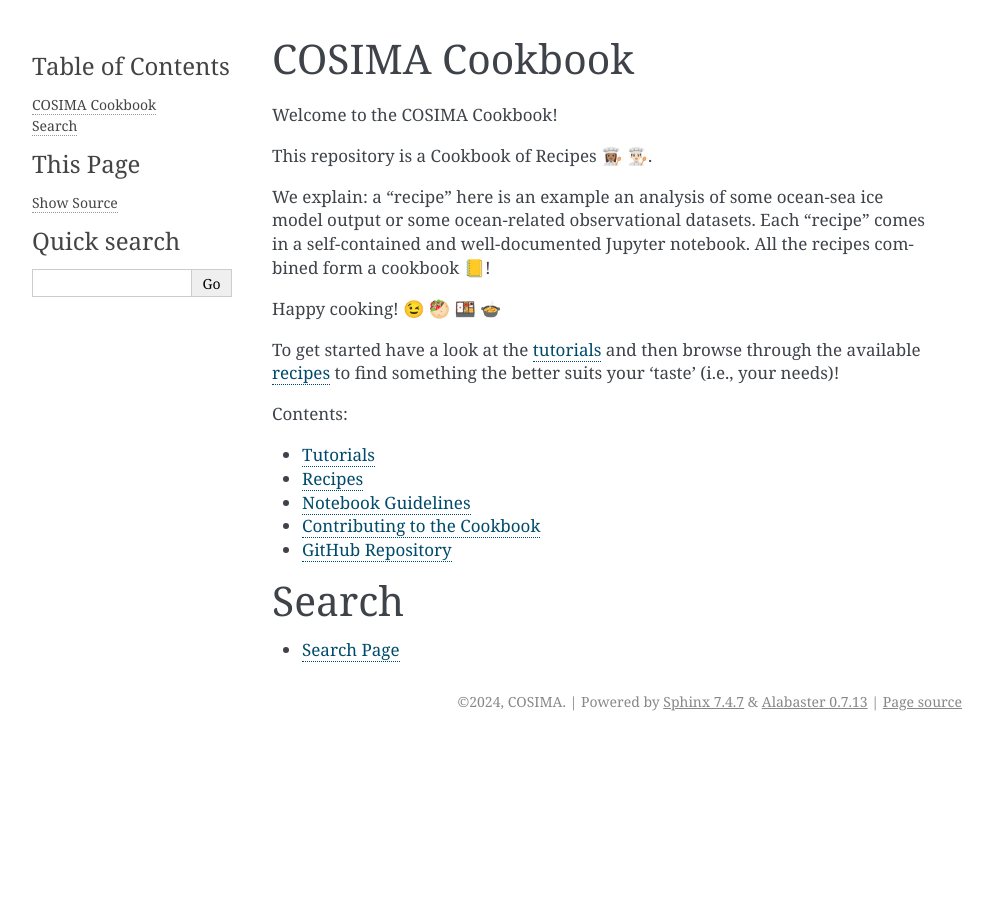
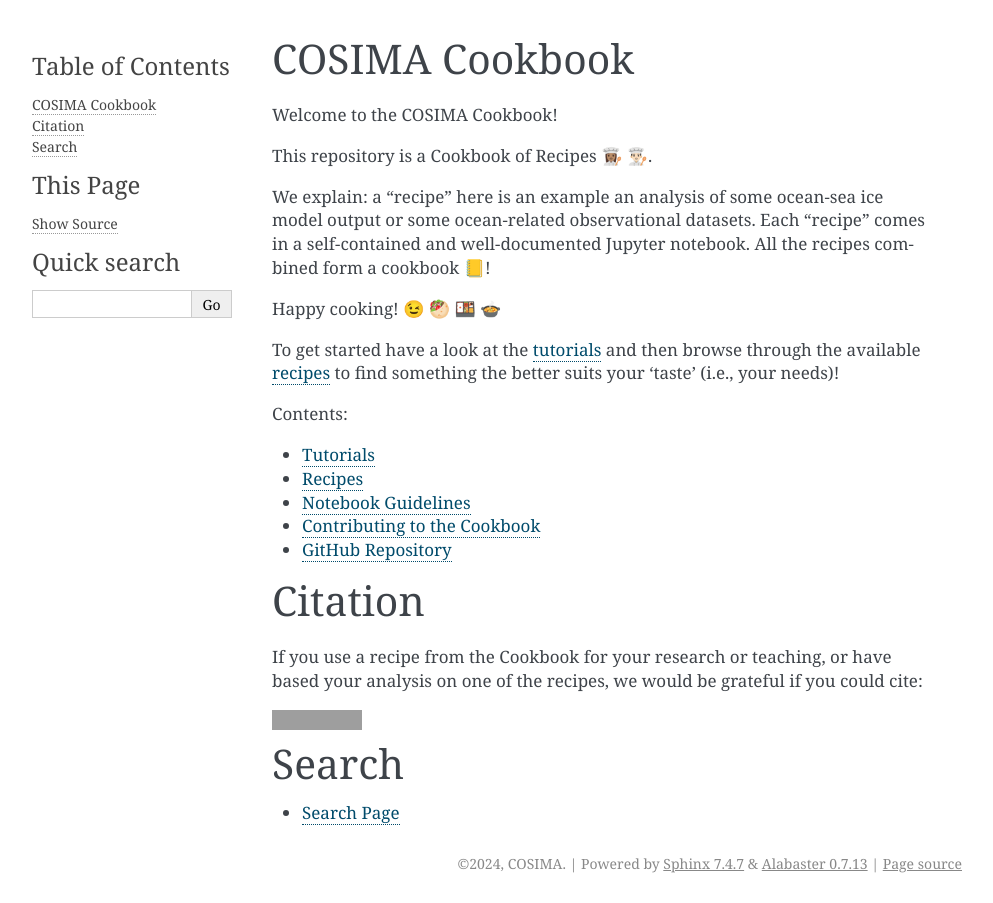
Before and after one commit to COSIMA/cosima-recipes, a Sphinx documentation site: the page built from docs/index.rst, in a window 1280 px wide. Shown: the whole page, without its empty margins (148-1141 px from the left). Built offline with Sphinx 7.4.7, drawn with Linux system fonts in a browser that asks for light colours; grey boxes are pictures that could not be loaded.

Commit message:
Add Zenodo + Citation section (#473)
* add Zenodo + citation section

* add citation section

* add CITATION.cff

* use all-versions doi; remove bibtex

* use all-versions DOI

```diff
--- a/docs/index.rst
+++ b/docs/index.rst
@@ -34,6 +34,15 @@ available recipes_ to find something the better suits your 'taste' (i.e., your n
    GitHub Repository <https://github.com/cosima/cosima-recipes>
 
 
+Citation
+========
+
+If you use a recipe from the Cookbook for your research or teaching, or have based your analysis on one of the recipes, we would be grateful if you could cite:
+
+.. image:: https://zenodo.org/badge/DOI/10.5281/zenodo.14353852.svg
+  :target: https://doi.org/10.5281/zenodo.14353852
+
+
 Search
 ======
 
```
Also changed, not shown: README.md (+12 -0 lines).
